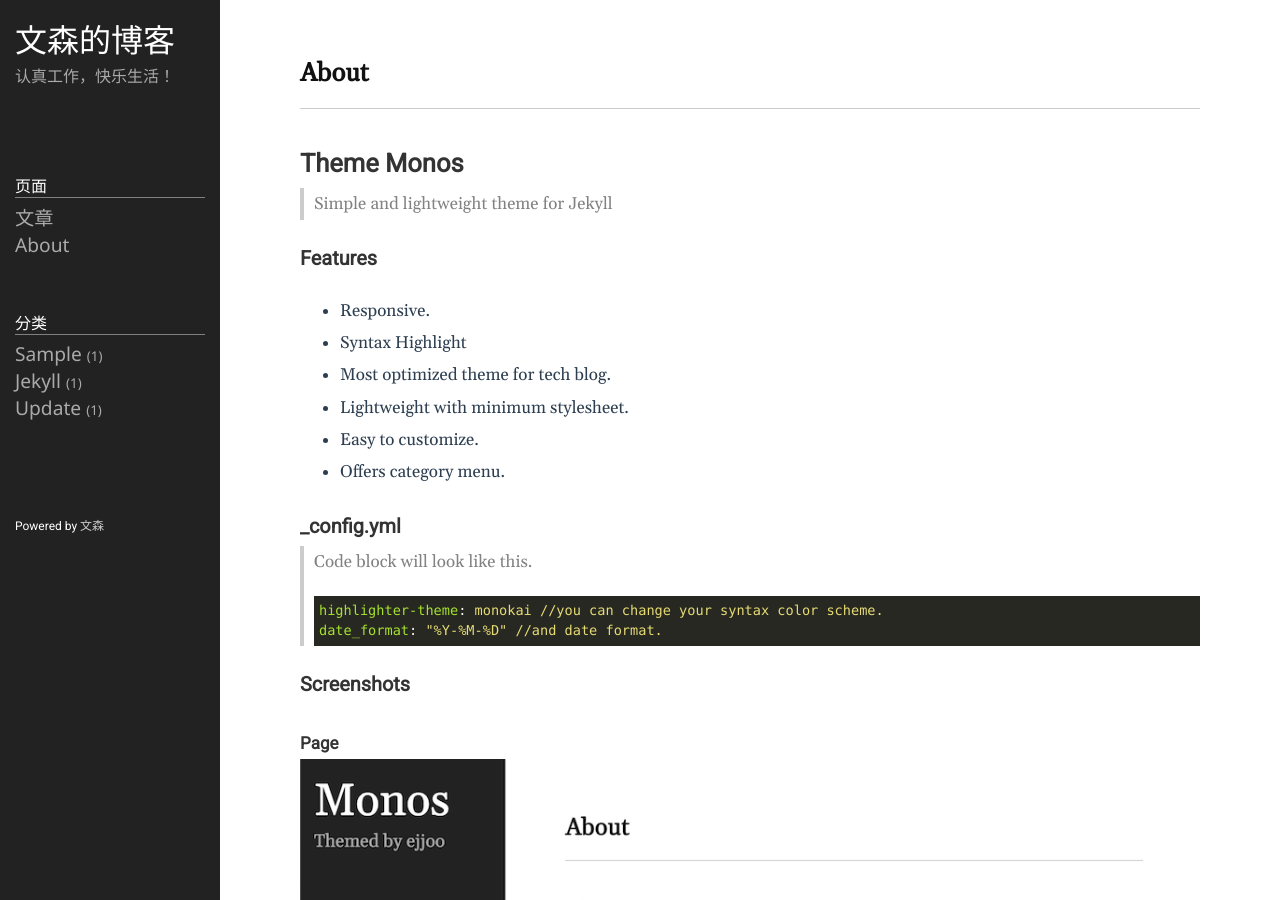
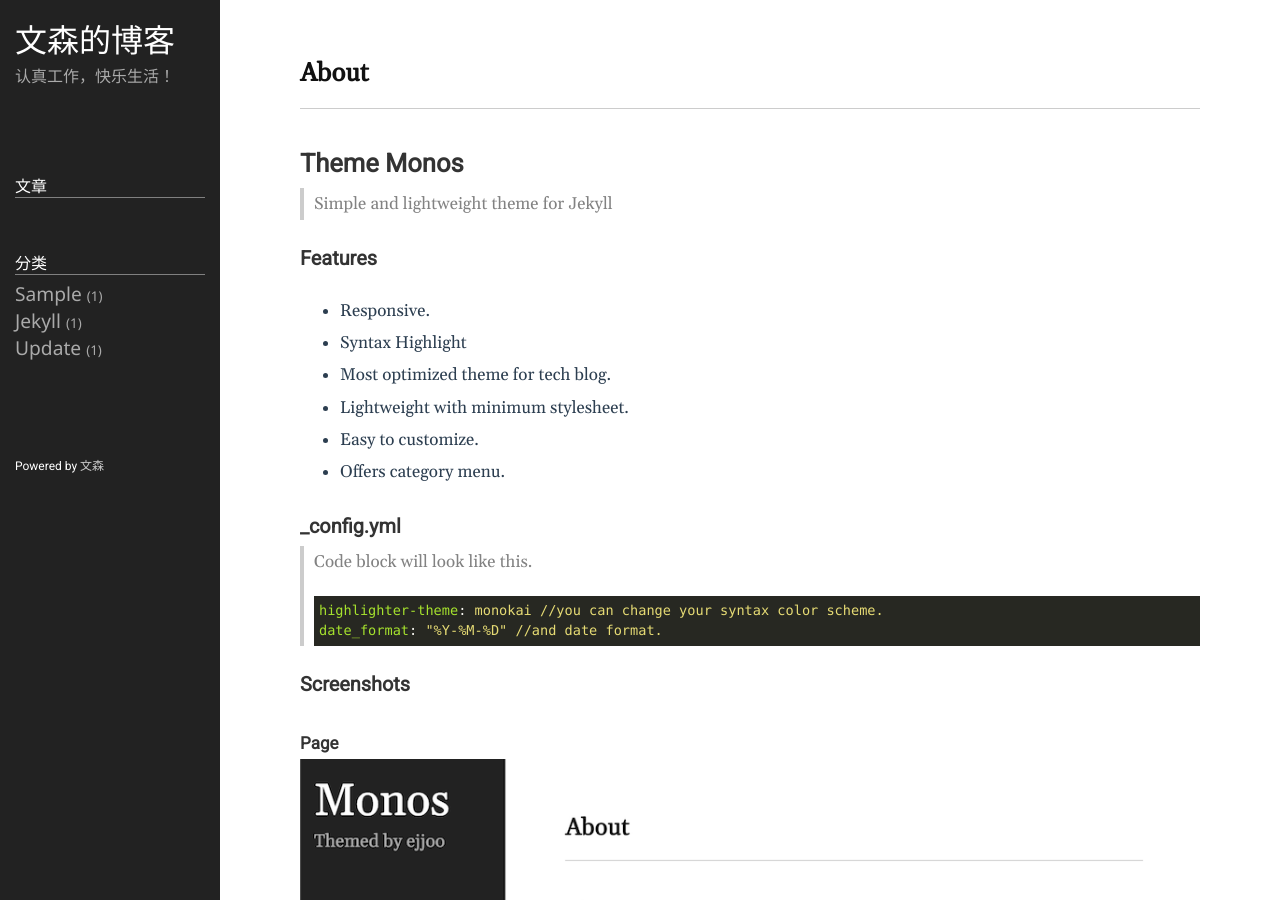
Before and after one commit to Vincent-0112/Vincent-0112.github.io, a Jekyll site: the page built from README.md, in a window 1280 px wide and 900 px high. Built offline with Jekyll 4.4.1, drawn with Linux system fonts in a browser that asks for light colours.

Commit message:
Update sidebar.html

```diff
--- a/_includes/sidebar.html
+++ b/_includes/sidebar.html
@@ -13,7 +13,8 @@
 
 <div class="sidebar-item sidebar-nav">
 	<ul class="nav">
-      <li class="nav-title">页面</li>
+      	  <li class="nav-title" href="/">文章</li>
+	  <!--
 	  <li>
 	  	<a class="nav-item" href="/">文章</a>
 	  </li>
@@ -29,6 +30,7 @@
 	      {% endif %}
 	    {% endif %}
 	  {% endfor %}
+	 -->
 	</ul>
 </div>
 
```
